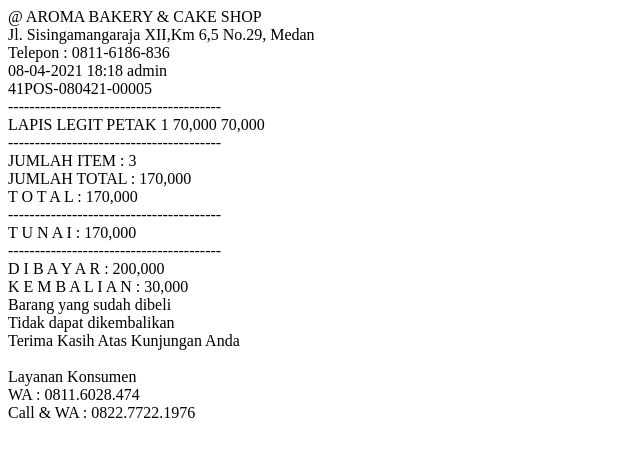
After one commit to rizkanfirmansyah/posaroma, a PHP site: page /tokosahabat/app/new/print.php in a window 1280 px wide. The commit adds this page. Shown: the top 457 px of the page, without its empty margins (0-640 px from the left). Run offline with PHP 8.4, Linux system fonts and the light colour scheme.

Commit message:
update terbaru

```diff
--- /dev/null
+++ b/app/new/print.php
@@ -0,0 +1,40 @@
+<!DOCTYPE html>
+<html lang="en">
+
+<head>
+    <meta charset="UTF-8">
+    <meta http-equiv="X-UA-Compatible" content="IE=edge">
+    <meta name="viewport" content="width=device-width, initial-scale=1.0">
+    <title>Print POS</title>
+</head>
+
+<body>
+    <a>@ AROMA BAKERY & CAKE SHOP</a><br>
+    <a>Jl. Sisingamangaraja XII,Km 6,5 No.29, Medan</a><br>
+    <a>Telepon : 0811-6186-836</a> <br>
+    <a>08-04-2021 18:18 admin</a> <br>
+    <a>41POS-080421-00005</a> <br>
+    <a>----------------------------------------</a><br>
+    <a>
+        LAPIS LEGIT PETAK 1 70,000 70,000
+    </a><br>
+    <a>----------------------------------------</a><br>
+    <a>JUMLAH ITEM : 3</a><br>
+    <a>JUMLAH TOTAL : 170,000</a><br>
+    <a>T O T A L : 170,000</a><br>
+    <a>----------------------------------------</a><br>
+    <a>T U N A I : 170,000</a> <br>
+    <a>----------------------------------------</a><br>
+    <a>D I B A Y A R : 200,000</a><br>
+    <a>K E M B A L I A N : 30,000</a><br>
+    <a>Barang yang sudah dibeli</a><br>
+    <a>Tidak dapat dikembalikan</a><br>
+    <a>Terima Kasih Atas Kunjungan Anda</a><br>
+    <br>
+    <a>Layanan Konsumen</a><br>
+    <a>WA : 0811.6028.474</a><br>
+    <a>Call & WA : 0822.7722.1976</a><br>
+
+</body>
+
+</html>
```
Also changed, not shown: app/new/insert_payment.php (+7 -7 lines), app/pos_new.php (+21 -6 lines).
